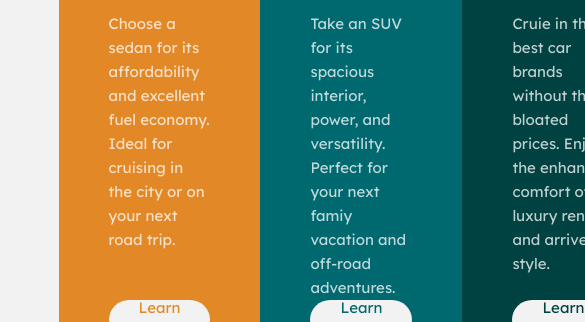
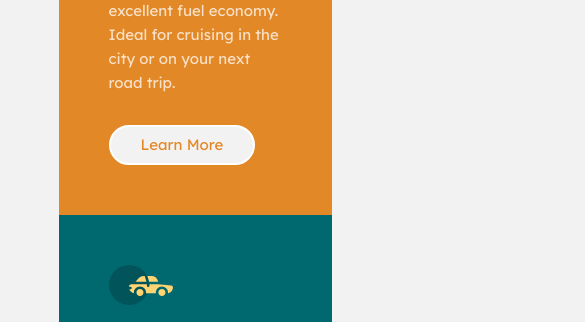
Before and after one commit to lilKriT/3-column-preview-card, a plain HTML site: page index.html in a window 390 px wide. Shown: the part 318-640 px from the top of the page, 585 px wide, since content can reach past the window. Drawn offline with Linux system fonts and the light colour scheme.

Commit message:
Completed?

```diff
--- a/css/style.css
+++ b/css/style.css
@@ -93,6 +93,8 @@ main {
     padding: 0 3rem;
     border-radius: 20px;
 
+    border: 2px solid #fff;
+
     display: flex;
     justify-content: center;
     align-items: center;
@@ -114,3 +116,33 @@ main {
 .very-dark-cyan-bg a.product-learn-more:visited {
     color: var(--very-dark-cyan);
 }
+
+a.product-learn-more:hover {
+    background-color: transparent;
+}
+
+.orange-bg a.product-learn-more:hover,
+.dark-cyan-bg a.product-learn-more:hover,
+.very-dark-cyan-bg a.product-learn-more:hover
+ {
+    color: #fff;
+}
+
+@media (max-width: 760px) {
+    .products-container {
+        flex-direction: column;
+        margin: 5em auto;
+    }
+
+    .product-learn-more{
+        margin-top: 2em;
+    }
+
+    .products-column:first-child {
+        border-radius: 10px 10px 0 0;
+    }
+
+    .products-column:last-child {
+        border-radius: 0 0 10px 10px;
+    }
+}
```
